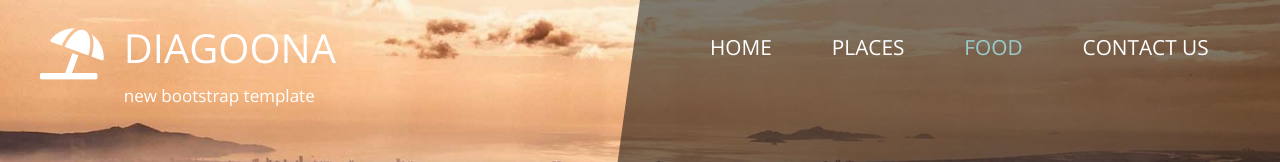
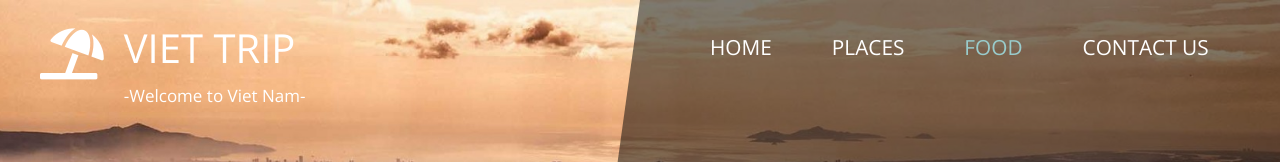
Before and after one commit to cuongnmhe140724/VietTrip-Site, a plain HTML site: page food.html in a window 1280 px wide. Shown: the top 162 px of the page. Drawn offline with nearby package versions, Linux system fonts and the light colour scheme.

Commit message:
Update food.html

```diff
--- a/food.html
+++ b/food.html
@@ -28,8 +28,8 @@ https://templatemo.com/tm-550-diagoona
                     <div class="tm-site-header media">
                         <i class="fas fa-umbrella-beach fa-3x mt-1 tm-logo"></i>
                         <div class="media-body">
-                            <h1 class="tm-sitename text-uppercase">diagoona</h1>
-                            <p class="tm-slogon">new bootstrap template</p>
+                            <h1 class="tm-sitename text-uppercase">Viet Trip</h1>
+                            <p class="tm-slogon">-Welcome to Viet Nam-</p>
                         </div>
                     </div>
                 </div>
```
